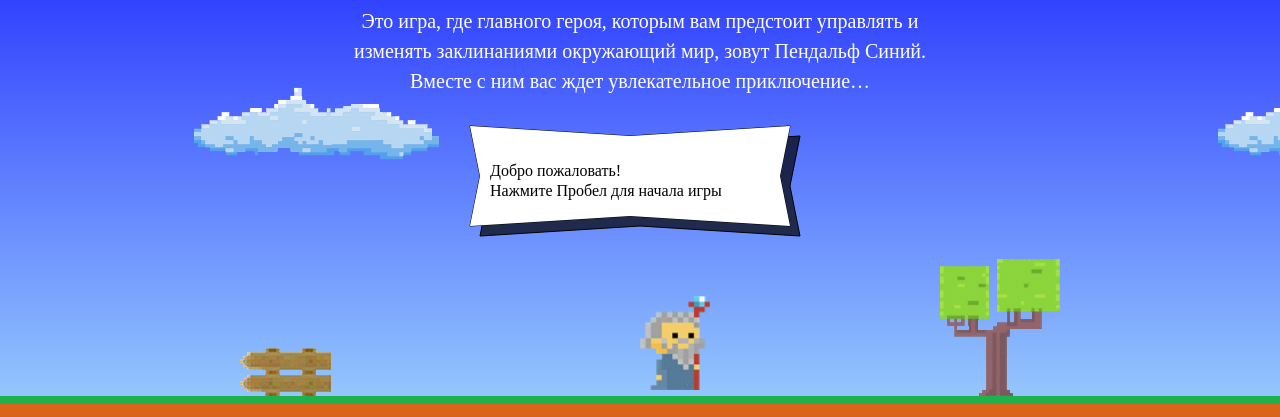
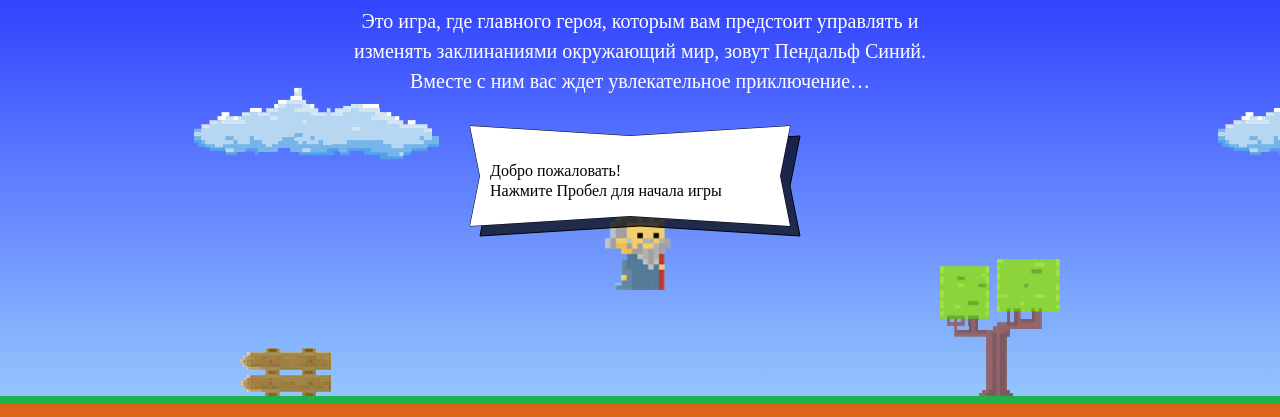
Before and after one commit to Egor18032019/782001-code-and-magick-19, a website: page index.html in a window 1280 px wide. Shown: the part 203-620 px from the top of the page. Drawn offline with Linux system fonts and the light colour scheme; a web font is replaced by a local one.

Commit message:
исправление замечаний

```diff
--- a/index.html
+++ b/index.html
@@ -187,23 +187,16 @@
       return wizardWidth * 1.337;
     }
 
-    // var getFireballSpeed = function (left) {
-    //     if (left) {
-    //       return 5;
-    //     } else {
-    //       return 2;
-    //       console.log(2);
-    //     }
-    // };
     var getFireballSpeed = function (left) {
       return left ? 5 : 2;
     };
     var getWizardX = function (width) {
-      return width / 2;
+      return (width -wizardWidth) / 2;
     };
     var getWizardY = function (height) {
-      return height / 3 * 2;
+      return height - (height * 2 / 3);
     };
+    // так проще читать и понимать что именоо 2/3
 
   </script>
 
```
